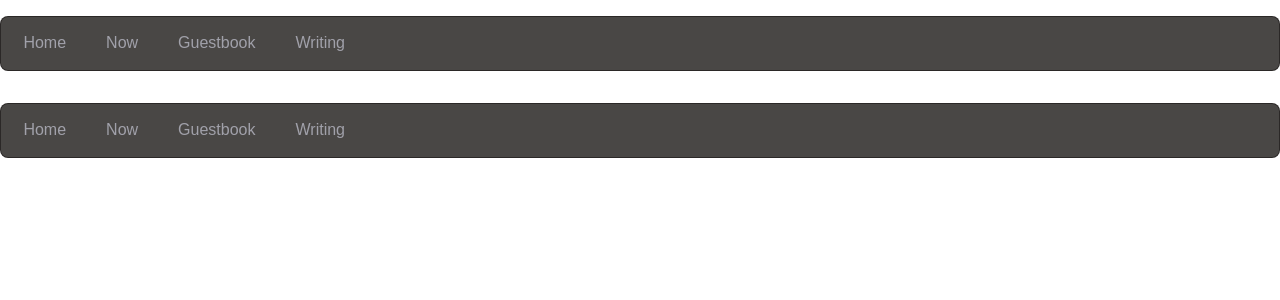
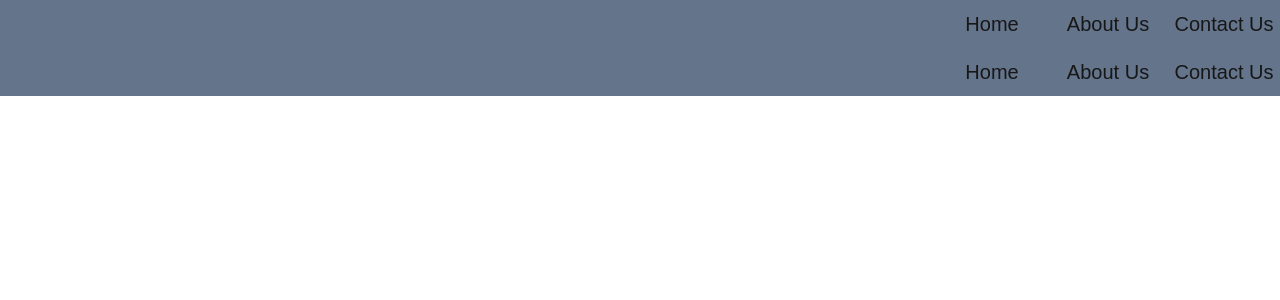
Before and after one commit to FahadAbdulQayyum/NextJSs, a Next.js app: page /Navbar in a window 1280 px wide. Shown: the top 300 px of the page. Built offline with nearby package versions, Linux system fonts and the light colour scheme.

Commit message:
Added the Desktop and Mobile Navbar with Mobile drawer

```diff
--- a/package.json
+++ b/package.json
@@ -9,6 +9,8 @@
     "lint": "next lint"
   },
   "dependencies": {
+    "@fortawesome/free-solid-svg-icons": "^6.6.0",
+    "@fortawesome/react-fontawesome": "^0.2.2",
     "@reduxjs/toolkit": "^2.2.7",
     "antd": "^5.21.1",
     "dayjs": "^1.11.13",
--- /dev/null
+++ b/src/app/Navbar/DesktopNavLinks.tsx
@@ -0,0 +1,19 @@
+import Link from 'next/link';
+function DesktopNavLinks() {
+    return (
+        // <ul className="absolute right-0 flex flex-row space-x-6">
+        <ul className="absolute right-0 flex flex-row space-x-1">
+            <li className="text-xl hover:bg-slate-800 hover:text-white w-28 text-center p-[6.5px] hover:transition-opacity duration-500 hover:cursor-pointer rounded-md">
+                <Link href="/">Home</Link>
+            </li>
+            <li className="text-xl hover:bg-slate-800 hover:text-white w-28 text-center p-[6.5px] hover:transition-opacity duration-500 hover:cursor-pointer rounded-md">
+                <Link href="/AboutUs">About Us</Link>
+            </li>
+            <li className="text-xl hover:bg-slate-800 hover:text-white w-28 text-center p-[6.5px] hover:transition-opacity duration-500 hover:cursor-pointer rounded-md">
+                <Link href="/ContactUs">Contact Us</Link>
+            </li>
+        </ul >
+    );
+}
+
+export default DesktopNavLinks;
--- /dev/null
+++ b/src/app/Navbar/LogoLink.tsx
@@ -0,0 +1,12 @@
+import Link from 'next/link';
+function LogoLink() {
+    return (
+        <div className="mb-4 text-center sm:mb-0">
+            <Link href="/">
+                {/* Your logo component */}
+            </Link>
+        </div>
+    );
+}
+
+export default LogoLink;
--- /dev/null
+++ b/src/app/Navbar/MobileDrawer.tsx
@@ -0,0 +1,29 @@
+import Link from 'next/link';
+import { FontAwesomeIcon } from '@fortawesome/react-fontawesome';
+import { faXmark } from '@fortawesome/free-solid-svg-icons';
+
+function MobileDrawer({ isOpen, onClose }: any) {
+    return (
+        <div
+            className={`fixed flex flex-col justify-center items-center z-10 top-0 right-0 h-full w-full bg-white text-black transition-transform duration-300 transform ${isOpen ? 'translate-x-0' : 'translate-x-full'
+                }`}
+        >
+            <button className="absolute right-7 top-4 p-3" onClick={onClose}>
+                <FontAwesomeIcon className="text-5xl" icon={faXmark} />
+            </button>
+            <ul className="flex flex-col justify-center items-center space-y-4">
+                <li className="text-3xl hover:text-blue-900 hover:font-semibold">
+                    <Link href="/">Home</Link>
+                </li>
+                <li className="text-3xl hover:text-blue-900 hover:font-semibold">
+                    <Link href="/AboutUs">About Us</Link>
+                </li>
+                <li className="text-3xl hover:text-blue-900 hover:font-semibold">
+                    <Link href="/ContactUs">Contact Us</Link>
+                </li>
+            </ul>
+        </div>
+    );
+}
+
+export default MobileDrawer;
--- /dev/null
+++ b/src/app/Navbar/MobileMenuButton.tsx
@@ -0,0 +1,12 @@
+import { FontAwesomeIcon } from '@fortawesome/react-fontawesome';
+import { faBars } from '@fortawesome/free-solid-svg-icons';
+
+function MobileMenuButton({ onClick }: any) {
+    return (
+        <button className="absolute right-2 top-2 p-2" onClick={onClick}>
+            <FontAwesomeIcon className="text-4xl" icon={faBars} />
+        </button>
+    );
+}
+
+export default MobileMenuButton;
--- a/src/app/Navbar/page.tsx
+++ b/src/app/Navbar/page.tsx
@@ -1,86 +1,37 @@
-"use client";
+"use client"
 
-import { usePathname } from "next/navigation";
-import Link from "next/link";
+import Link from 'next/link';
+import React, { useState } from 'react';
+import { FontAwesomeIcon } from '@fortawesome/react-fontawesome';
+import { faBars } from '@fortawesome/free-solid-svg-icons';
+import LogoLink from './LogoLink';
+import DesktopNavLinks from './DesktopNavLinks'
+import MobileMenuButton from './MobileMenuButton'
+import MobileDrawer from './MobileDrawer'
 
-const navItems = [
-    {
-        path: "/",
-        name: "Home",
-    },
-    {
-        path: "/now",
-        name: "Now",
-    },
-    {
-        path: "/guestbook",
-        name: "Guestbook",
-    },
-    {
-        path: "/writing",
-        name: "Writing",
-    },
-];
 
-export default function NavBar() {
-    let pathname = usePathname() || "/";
+const Navbar = () => {
+
+    const [isDrawerOpen, setIsDrawerOpen] = useState(false);
+
+    const handleDrawerToggle = () => {
+        setIsDrawerOpen(!isDrawerOpen);
+    };
 
     return (
-        <div className="border border-stone-800/90 p-[0.4rem] rounded-lg mb-12 sticky top-4 z-[100] bg-stone-900/80 backdrop-blur-md">
-            <nav className="flex gap-2 relative justify-start w-full z-[100]  rounded-lg">
-                {navItems.map((item, index) => {
-                    const isActive = item.path === pathname;
-
-                    return (
-                        <Link
-                            key={item.path}
-                            className={`px-4 py-2 rounded-md text-sm lg:text-base relative no-underline duration-300 ease-in ${isActive ? "text-zinc-100" : "text-zinc-400"
-                                }`}
-                            href={item.path}
-                        >
-                            <span>{item.name}</span>
-                        </Link>
-                    );
-                })}
-            </nav>
-        </div>
+        <>
+            <div className="hidden relative py-6 sm:flex flex-col justify-center bg-slate-500">
+                <LogoLink />
+                <DesktopNavLinks />
+            </div>
+            <div className="sm:hidden relative flex flex-row my-4">
+                <LogoLink />
+                <MobileMenuButton onClick={handleDrawerToggle} />
+                <MobileDrawer isOpen={isDrawerOpen} onClose={handleDrawerToggle} />
+            </div>
+        </>
     );
 }
 
 
-
-
-
-
-
-// import Link from 'next/link';
-
-// const Navbar = () => {
-//     return (
-//         <div
-//             className="bg-slate-800 flex flex-cols justify-between"
-//         >
-//             <div>logo</div>
-//             <ul
-//                 className="flex flex-cols space-x-4"
-//             >
-//                 <li>
-//                     <Link href='/Home'>Home</Link>
-//                 </li>
-//                 <li>
-//                     <Link href='/AboutUs'>About Us</Link>
-//                 </li>
-//                 <li>
-//                     <Link href='/ContactUs'>Contact Us</Link>
-//                 </li>
-//             </ul>
-//             <div>
-//             </div>
-//             <div>
-//                 Emburgur
-//             </div>
-//         </div>
-//     )
-// }
-
-// export default Navbar
+export default Navbar;
```
Also changed, not shown: 1 other file (tests, documents, lock files or other folders).
